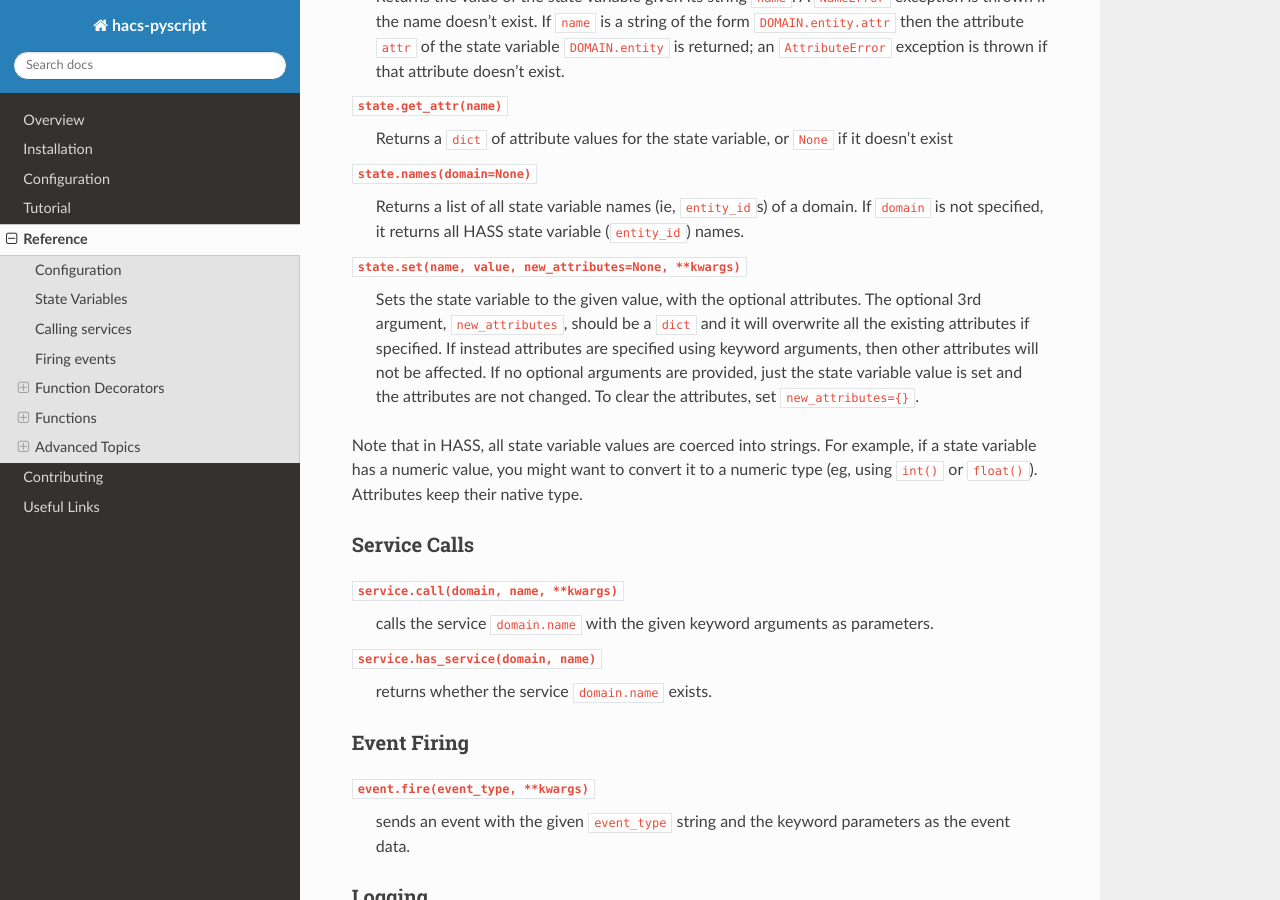
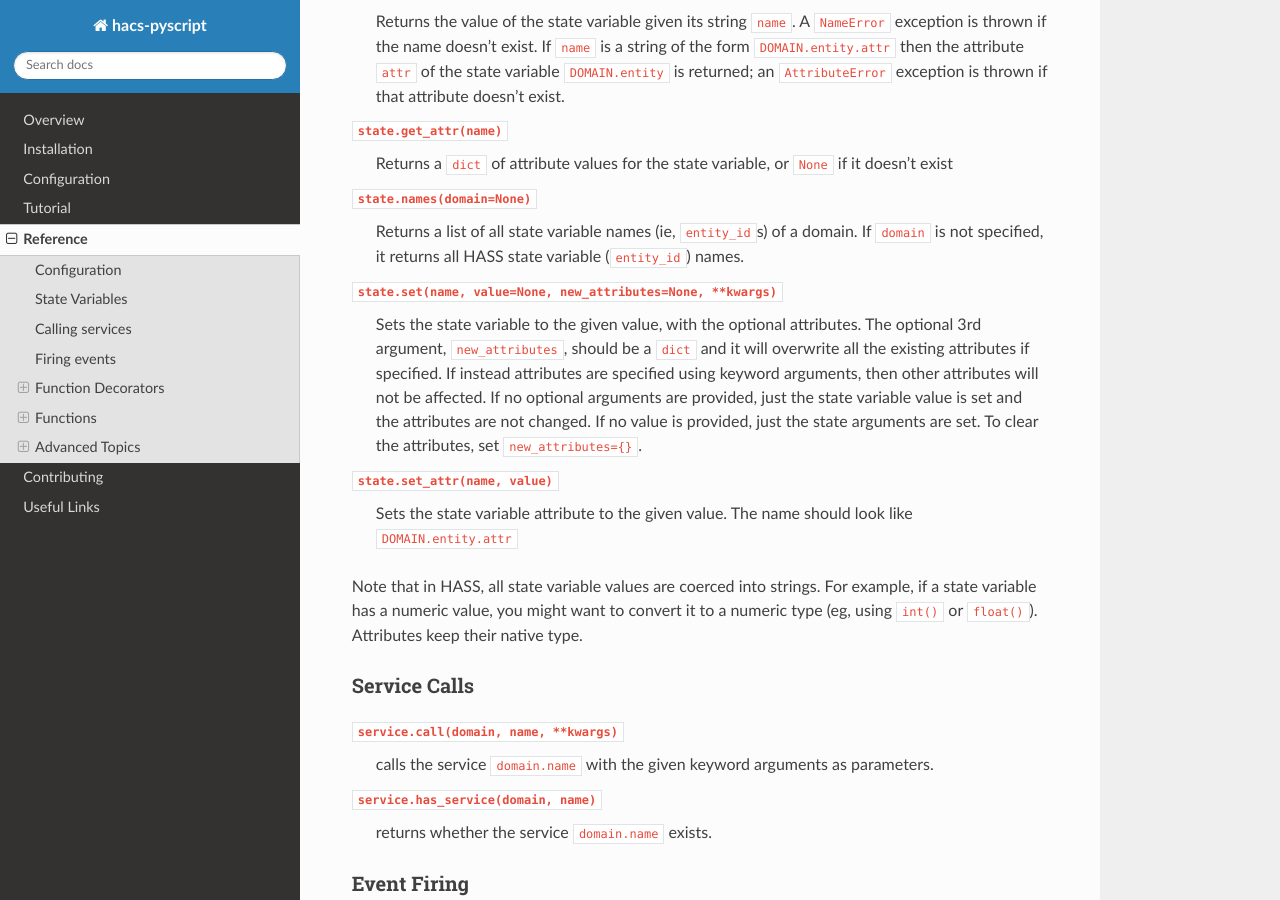
Before and after one commit to custom-components/pyscript, a Sphinx documentation site: the page built from docs/reference.rst, in a window 1280 px wide and 900 px high, scrolled down 11366 px. Built offline with Sphinx 7.4.7 and the Read the Docs theme 2.0.0, drawn with Linux system fonts in a browser that asks for light colours; some of the changed text lies outside the part shown.

Commit message:
Update docs

```diff
--- a/docs/reference.rst
+++ b/docs/reference.rst
@@ -92,14 +92,15 @@ you need their numeric value.
 
 State variables have attributes that can be accessed by adding the name of the attribute, as in
 ``DOMAIN.name.attr``. The attribute names and their meaning depend on the component that sets them,
-so you will need to look at the State tab in the Developer Tools to see the available attributes.
+so you will need to look at the State tab in the Developer Tools to see the available attributes. It is also
+possible to set these attributes using ``DOMAIN.name.attr = value``.
 
 Starting in version 0.21, when you set a state variable, the existing attributes are not affected
 (they were previously removed).
 
 In cases where you need to compute the name of the state variable dynamically, or you need to set or
-get the state attributes, you can use the built-in functions ``state.get()``, ``state.get_attr()``
-and ``state.set()``; see below.
+get the state attributes, you can use the built-in functions ``state.get()``, ``state.get_attr()``,
+``state.set_attr()`` and ``state.set()``; see below.
 
 The function ``state.names(domain=None)`` returns a list of all state variable names (ie,
 ``entity_id``\ s) of a domain. If ``domain`` is not specified, it returns all HASS state
@@ -536,13 +537,16 @@ which you can’t do if you are directly assigning to the variable:
 ``state.names(domain=None)``
   Returns a list of all state variable names (ie, ``entity_id``\ s) of a
   domain. If ``domain`` is not specified, it returns all HASS state variable (``entity_id``) names.
-``state.set(name, value, new_attributes=None, **kwargs)``
+``state.set(name, value=None, new_attributes=None, **kwargs)``
   Sets the state variable to the given value, with the optional attributes. The optional 3rd
   argument, ``new_attributes``, should be a ``dict`` and it will overwrite all the existing
   attributes if specified. If instead attributes are specified using keyword arguments, then other
   attributes will not be affected. If no optional arguments are provided, just the state variable
-  value is set and the attributes are not changed. To clear the attributes, set
+  value is set and the attributes are not changed. If no value is provided, just the state arguments
+  are set. To clear the attributes, set
   ``new_attributes={}``.
+``state.set_attr(name, value)``
+  Sets the state variable attribute to the given value. The name should look like ``DOMAIN.entity.attr``
 
 Note that in HASS, all state variable values are coerced into strings. For example, if a state
 variable has a numeric value, you might want to convert it to a numeric type (eg, using ``int()`` or
```
